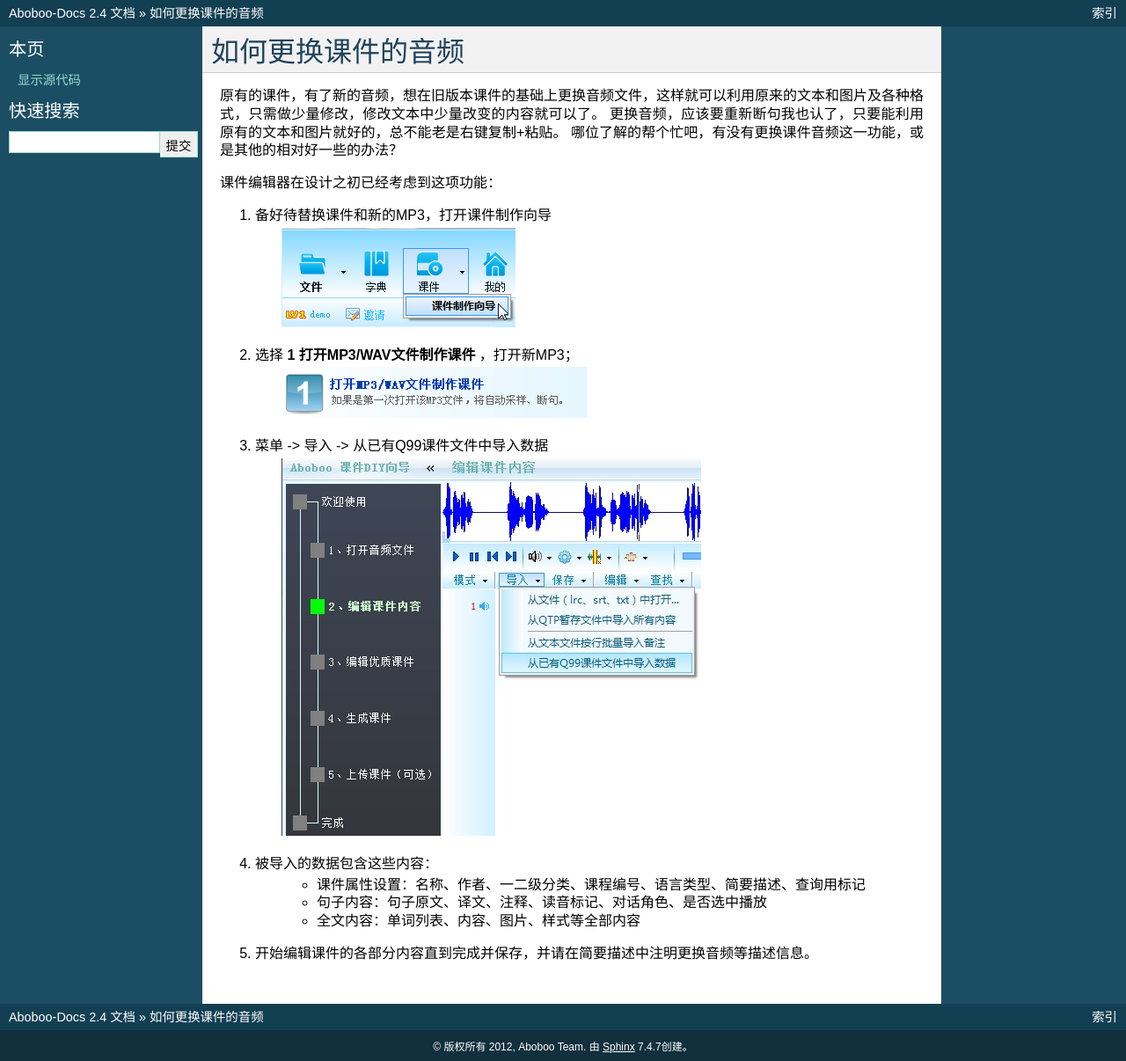
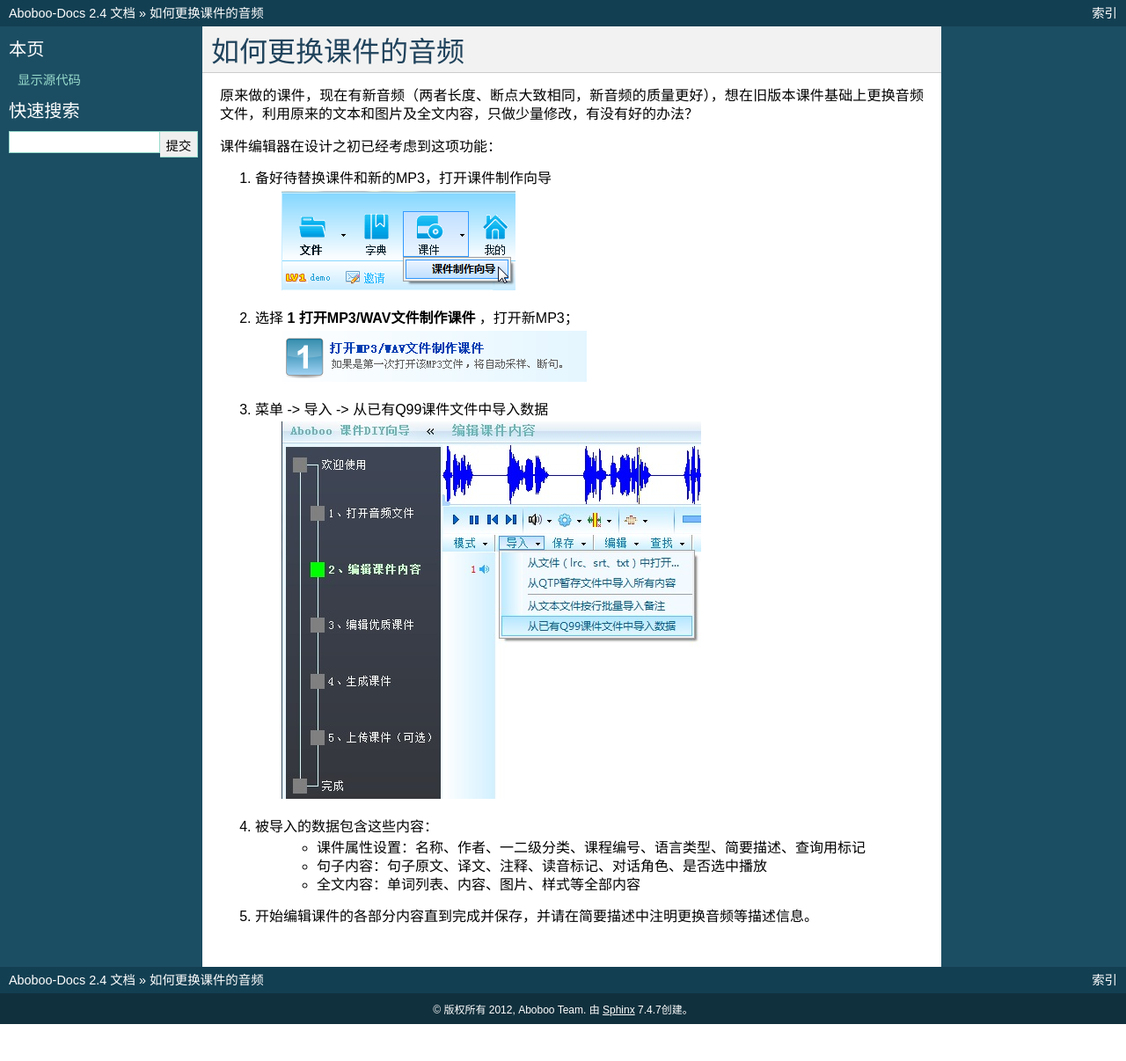
Before and after one commit to aboboo/Aboboo-Docs, a Sphinx documentation site: the page built from source/howto/geng-huan-ke-jian-de-yin-pin.rst, in a window 1280 px wide. Shown: the whole page at 88% size. Built offline with Sphinx 7.4.7, drawn with Linux system fonts in a browser that asks for light colours; after the commit the page ends 1164 px from its top, so only the background shows below that.

Commit message:
修整文字

```diff
--- a/source/howto/geng-huan-ke-jian-de-yin-pin.rst
+++ b/source/howto/geng-huan-ke-jian-de-yin-pin.rst
@@ -1,9 +1,7 @@
 如何更换课件的音频
 #########
 
-原有的课件，有了新的音频，想在旧版本课件的基础上更换音频文件，这样就可以利用原来的文本和图片及各种格式，只需做少量修改，修改文本中少量改变的内容就可以了。
-更换音频，应该要重新断句我也认了，只要能利用原有的文本和图片就好的，总不能老是右键复制+粘贴。
-哪位了解的帮个忙吧，有没有更换课件音频这一功能，或是其他的相对好一些的办法？
+原来做的课件，现在有新音频（两者长度、断点大致相同，新音频的质量更好），想在旧版本课件基础上更换音频文件，利用原来的文本和图片及全文内容，只做少量修改，有没有好的办法？
 
 课件编辑器在设计之初已经考虑到这项功能：
 
```
Also changed, not shown: source/howto/index.rst (line endings or trailing spaces).
